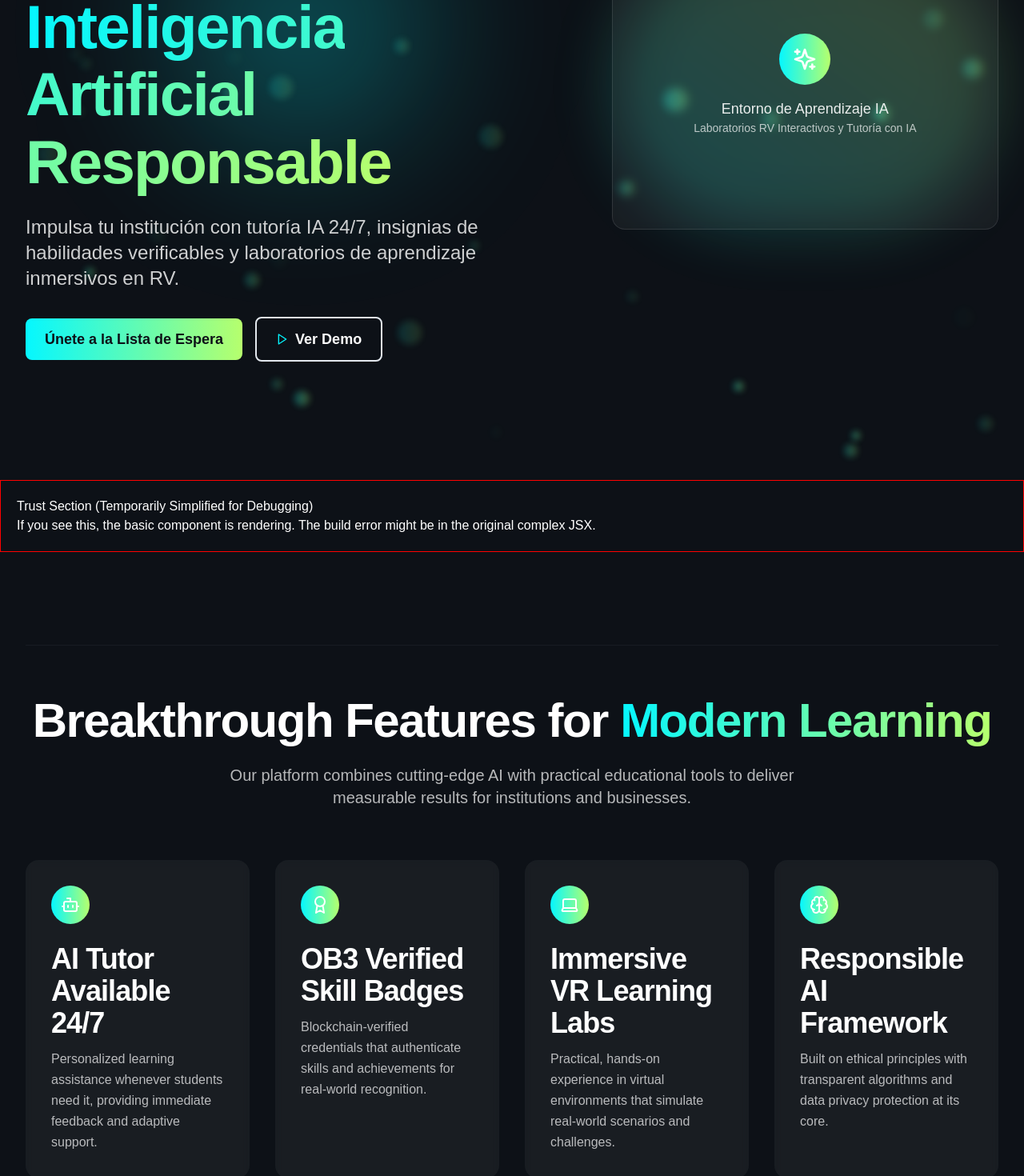
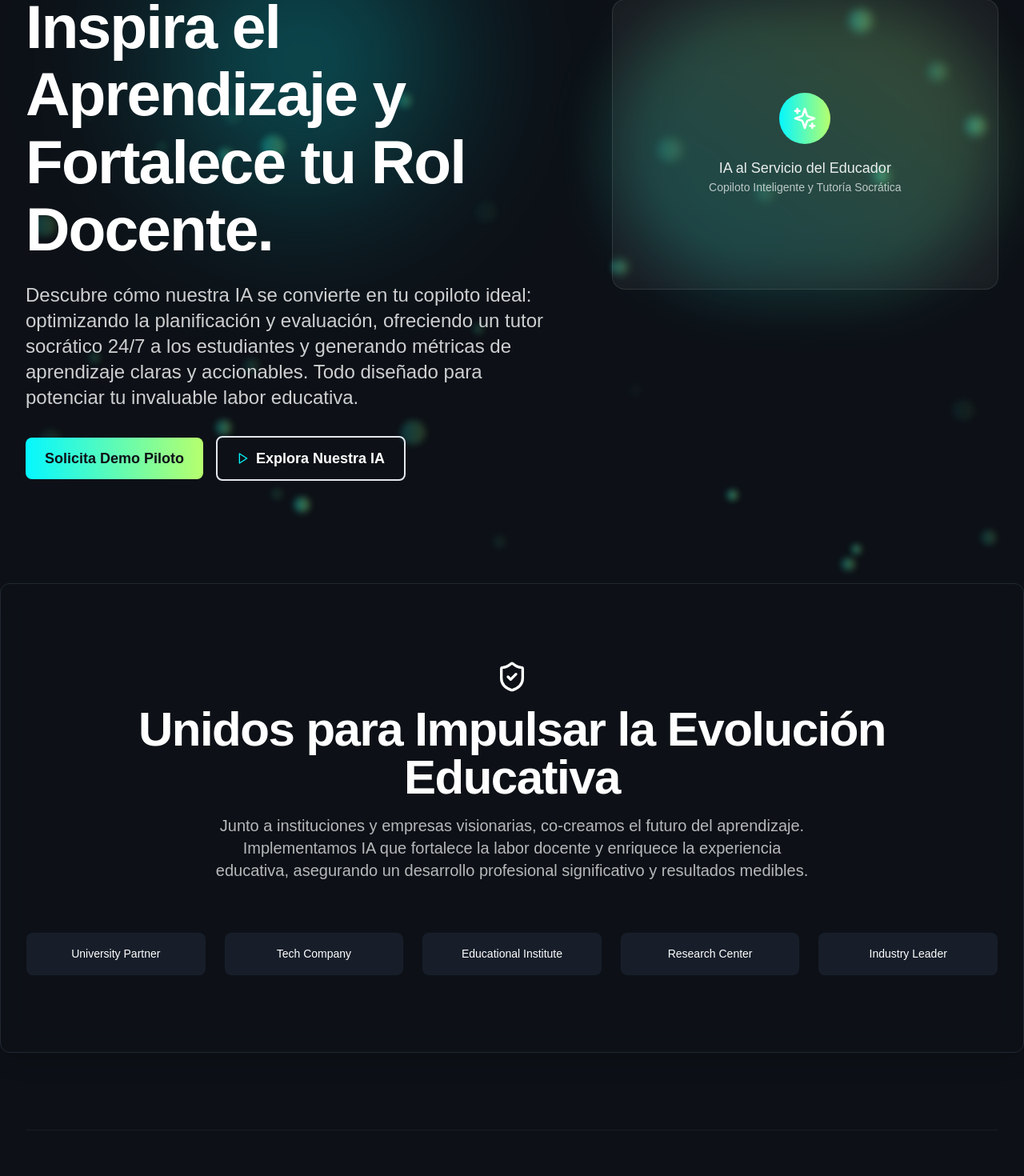
Before and after one commit to UzyOrg/Celesta, a Next.js app: page / in a window 1280 px wide. Shown: the part 400-1870 px from the top of the page at 80% size. Built offline with nearby package versions, Linux system fonts and the light colour scheme.

Commit message:
Se añadió nuevo texto en español para toda la página

```diff
--- a/src/app/privacy-policy/page.tsx
+++ b/src/app/privacy-policy/page.tsx
@@ -14,7 +14,9 @@ const PrivacyPolicyPage = async () => {
     // or 'force-cache' if the content rarely changes and you want to optimize.
     // For production, consider revalidating strategies if the HTML can change without a new build.
     const response = await fetch(`${process.env.NEXT_PUBLIC_APP_URL || 'http://localhost:3000'}/termly.html`, {
-      cache: 'no-store', // Or 'force-cache' or configure revalidation
+      // cache: 'no-store', // Eliminado para permitir cache por defecto y generación estática
+      // Para contenido que rara vez cambia, el cache por defecto (force-cache) es apropiado.
+      // Si necesitas revalidación periódica, considera: next: { revalidate: 3600 } (ej. cada hora)
     });
 
     if (!response.ok) {
--- a/src/components/CTASection.tsx
+++ b/src/components/CTASection.tsx
@@ -30,9 +30,9 @@ const CTASection: React.FC = () => {
                   viewport={{ once: true }}
                   className={`${headingStyles.h2} text-[clamp(2.8rem,6vw,5rem)] leading-[1.1] tracking-tight mb-6`}
                 >
-                  Ready to Transform Your{" "}
+                  ¿Listo para Potenciar la Educación con{" "}
                   <span className="bg-gradient-to-r from-turquoise to-lime bg-clip-text text-transparent">
-                    Educational Approach
+                    IA Inteligente
                   </span>
                   ?
                 </motion.h2>
@@ -45,7 +45,7 @@ const CTASection: React.FC = () => {
                 viewport={{ once: true }}
                 className={`${textStyles.largeBody} mb-8 text-white/90`}
               >
-                Join forward-thinking organizations already leveraging our responsible AI platform to revolutionize learning outcomes.
+                Impulsa un cambio significativo en tu institución. Descubre cómo nuestro copiloto IA, tutor socrático y métricas avanzadas pueden enriquecer la enseñanza y el aprendizaje.
               </motion.p>
 
               <motion.div
@@ -57,12 +57,12 @@ const CTASection: React.FC = () => {
               >
                 <div className="w-full sm:w-auto">
                   <Button size="lg" onClick={openModal}>
-                    Request Demo <ArrowRight className="ml-2 w-4 h-4" />
+                    Solicita Demo Piloto <ArrowRight className="ml-2 w-4 h-4" />
                   </Button>
                 </div>
                 <div className="w-full sm:w-auto">
                   <Button variant="outline" size="lg" className="border-white/20 text-white">
-                    <Mail className="mr-2 w-4 h-4" /> Contact Sales
+                    <Mail className="mr-2 w-4 h-4" /> Hablar con un Asesor
                   </Button>
                 </div>
               </motion.div>
--- a/src/components/Footer.tsx
+++ b/src/components/Footer.tsx
@@ -17,7 +17,7 @@ const Footer: React.FC = () => {
               </span>
             </div>
             <p className={`${textStyles.body} ${opacityVariants.secondary} mb-6`}>
-              Transforming education through responsible AI, empowering organizations to deliver exceptional learning experiences.
+              Potenciamos la educación con IA que enseña, mide y fortalece el rol fundamental del educador.
             </p>
             <div className="flex space-x-4">
               <a href="#" className={`${opacityVariants.tertiary} hover:text-turquoise transition-colors`} aria-label="Twitter">
@@ -38,11 +38,11 @@ const Footer: React.FC = () => {
           <div className="lg:col-span-2">
             <h3 className={`${headingStyles.subsection} text-white mb-4`}>Product</h3>
             <ul className="space-y-2">
-              <li><a href="#" className={`${textStyles.body} ${opacityVariants.secondary} hover:text-turquoise transition-colors`}>AI Tutor</a></li>
-              <li><a href="#" className={`${textStyles.body} ${opacityVariants.secondary} hover:text-turquoise transition-colors`}>OB3 Badges</a></li>
-              <li><a href="#" className={`${textStyles.body} ${opacityVariants.secondary} hover:text-turquoise transition-colors`}>VR Labs</a></li>
-              <li><a href="#" className={`${textStyles.body} ${opacityVariants.secondary} hover:text-turquoise transition-colors`}>Analytics</a></li>
-              <li><a href="#" className={`${textStyles.body} ${opacityVariants.secondary} hover:text-turquoise transition-colors`}>Integration</a></li>
+              <li><a href="#" className={`${textStyles.body} ${opacityVariants.secondary} hover:text-turquoise transition-colors`}>Tutor Socrático IA</a></li>
+              <li><a href="#" className={`${textStyles.body} ${opacityVariants.secondary} hover:text-turquoise transition-colors`}>Métricas de Aprendizaje</a></li>
+              <li><a href="#" className={`${textStyles.body} ${opacityVariants.secondary} hover:text-turquoise transition-colors`}>Copiloto IA Docente</a></li>
+              <li><a href="#" className={`${textStyles.body} ${opacityVariants.secondary} hover:text-turquoise transition-colors`}>Integraciones Flexibles</a></li>
+
             </ul>
           </div>
 
@@ -82,7 +82,7 @@ const Footer: React.FC = () => {
 
         <div className="pt-8 flex flex-col md:flex-row items-center justify-between">
           <p className={`${textStyles.small} ${opacityVariants.tertiary} mb-4 md:mb-0`}>
-            &copy; {new Date().getFullYear()} Celestea. All rights reserved.
+            &copy; {new Date().getFullYear()} Celestea AI. Todos los derechos reservados.
           </p>
           <div className="flex space-x-6">
             <a href="#" className={`${textStyles.small} ${opacityVariants.tertiary} hover:text-turquoise transition-colors`}>Terms</a>
--- a/src/components/Hero.tsx
+++ b/src/components/Hero.tsx
@@ -74,7 +74,7 @@ const Hero: React.FC = () => {
             <div className="inline-flex items-center px-3 py-1.5 mb-6 rounded-full bg-white/5 backdrop-blur-sm border border-white/10">
               <span className="text-white/90">
                 <Sparkles className="inline h-4 w-4 mr-2 text-turquoise" />
-                Innovación Educativa con IA
+                IA que Potencia al Educador
               </span>
             </div>
 
@@ -82,25 +82,22 @@ const Hero: React.FC = () => {
               <span className="absolute -z-10 inset-0 pointer-events-none bg-[radial-gradient(circle_at_center,_rgba(5,247,255,0.35)_0%,_transparent_60%)] blur-[80px] opacity-0 motion-safe:animate-fadeGlow"></span>
               <h1 className="text-[clamp(2.8rem,6vw,5rem)] font-bold leading-[1.1] tracking-tight mb-6">
                 <span className="text-white">
-                  Transformamos la Educación con{' '}
-                  <span className="bg-gradient-to-r from-turquoise to-lime bg-clip-text text-transparent">
-                    Inteligencia Artificial Responsable
-                  </span>
+                  Eleva la Enseñanza: IA que Inspira el Aprendizaje y Fortalece tu Rol Docente.
                 </span>
               </h1>
             </div>
 
             <p className="text-xl md:text-2xl text-white/80 mb-8 max-w-2xl mx-auto lg:mx-0">
-              Impulsa tu institución con tutoría IA 24/7, insignias de habilidades verificables y laboratorios de aprendizaje inmersivos en RV.
+              Descubre cómo nuestra IA se convierte en tu copiloto ideal: optimizando la planificación y evaluación, ofreciendo un tutor socrático 24/7 a los estudiantes y generando métricas de aprendizaje claras y accionables. Todo diseñado para potenciar tu invaluable labor educativa.
             </p>
 
             <div className="flex flex-col sm:flex-row items-center justify-center lg:justify-start gap-4">
               <Button size="lg" onClick={openModal}>
-                Únete a la Lista de Espera
+                Solicita Demo Piloto
               </Button>
               <Button variant="outline" size="lg" className="group">
                 <Play className="w-4 h-4 mr-2 text-turquoise group-hover:text-white transition-colors" />
-                Ver Demo
+                Explora Nuestra IA
               </Button>
             </div>
           </motion.div>
@@ -119,8 +116,8 @@ const Hero: React.FC = () => {
                     <div className="w-16 h-16 mx-auto mb-4 rounded-full bg-gradient-to-r from-turquoise to-lime flex items-center justify-center">
                       <Sparkles className="w-8 h-8 text-white" />
                     </div>
-                    <p className="text-lg font-medium text-white/90">Entorno de Aprendizaje IA</p>
-                    <p className="text-sm text-white/70">Laboratorios RV Interactivos y Tutoría con IA</p>
+                    <p className="text-lg font-medium text-white/90">IA al Servicio del Educador</p>
+                    <p className="text-sm text-white/70">Copiloto Inteligente y Tutoría Socrática</p>
                   </div>
                 </div>
               </div>
--- a/src/components/MetricsSection.tsx
+++ b/src/components/MetricsSection.tsx
@@ -70,10 +70,10 @@ const Metric: React.FC<MetricProps> = ({ value, unit, label, delay }) => {
 
 const MetricsSection: React.FC = () => {
   const metrics: MetricProps[] = [
-    { value: 94, unit: '%', label: 'Completion Rate', delay: 0 },
-    { value: 3, unit: 'x', label: 'ROI for Businesses', delay: 0.1 },
-    { value: 45, unit: '%', label: 'Time Saving', delay: 0.2 },
-    { value: 250, unit: 'k+', label: 'Active Learners', delay: 0.3 },
+    { value: 94, unit: '%', label: 'Mayor Comprensión y Retención', delay: 0 },
+    { value: 3, unit: 'x', label: 'Optimización del Proceso Educativo', delay: 0.1 },
+    { value: 45, unit: '%', label: 'Reducción de Carga Operativa Docente', delay: 0.2 },
+    { value: 250, unit: 'k+', label: 'Estudiantes Activamente Involucrados', delay: 0.3 },
   ];
 
   return (
@@ -89,7 +89,7 @@ const MetricsSection: React.FC = () => {
               className="inline-flex items-center px-4 py-2 rounded-full bg-white/5 backdrop-blur-sm mb-4"
             >
               <TrendingUp className="w-4 h-4 mr-2 text-turquoise" />
-              <span className={`${textStyles.button} ${opacityVariants.primary}`}>Real Results</span>
+              <span className={`${textStyles.button} ${opacityVariants.primary}`}>Evidencia de Progreso</span>
             </motion.div>
 
             <div className="relative">
@@ -101,9 +101,9 @@ const MetricsSection: React.FC = () => {
                 viewport={{ once: true }}
                 className={`${headingStyles.h2} text-[clamp(2.8rem,6vw,5rem)] leading-[1.1] tracking-tight mb-6`}
               >
-                Impact That{" "}
+                Datos que Transforman la{" "}
                 <span className="bg-gradient-to-r from-turquoise to-lime bg-clip-text text-transparent">
-                  Speaks for Itself
+                  Enseñanza
                 </span>
               </motion.h2>
             </div>
--- a/src/components/Navbar.tsx
+++ b/src/components/Navbar.tsx
@@ -54,7 +54,7 @@ const Navbar: React.FC = () => {
             </button>
             <Button variant="secondary">
               <Sparkles className="w-4 h-4 mr-2" />
-              Agenda una Demo
+              Solicita Demo Piloto
             </Button>
           </div>
 
@@ -89,7 +89,7 @@ const Navbar: React.FC = () => {
           <a href="#resources" className={`${textStyles.button} ${opacityVariants.primary} py-2`} onClick={() => setIsMenuOpen(false)}>Recursos</a>
           <Button variant="secondary" className="w-full">
             <Sparkles className="w-4 h-4 mr-2" />
-            Agenda una Demo
+            Solicita Demo Piloto
           </Button>
         </div>
       )}
--- a/src/components/ProductSection.tsx
+++ b/src/components/ProductSection.tsx
@@ -33,26 +33,26 @@ const ProductSection: React.FC = () => {
   const features: FeatureProps[] = [
     {
       icon: <Bot className="w-6 h-6 text-white" />,
-      title: "AI Tutor Available 24/7",
-      description: "Personalized learning assistance whenever students need it, providing immediate feedback and adaptive support.",
+      title: "Tutor Socrático IA 24/7",
+      description: "Fomenta el pensamiento crítico con un tutor IA que guía a los estudiantes mediante preguntas, promoviendo un aprendizaje profundo y autónomo.",
       delay: 0
     },
     {
       icon: <Award className="w-6 h-6 text-white" />,
-      title: "OB3 Verified Skill Badges",
-      description: "Blockchain-verified credentials that authenticate skills and achievements for real-world recognition.",
+      title: "Métricas de Aprendizaje Reales",
+      description: "Visualiza el progreso y comprende las necesidades de tus estudiantes con datos claros y accionables, facilitando una enseñanza más personalizada.",
       delay: 0.1
     },
     {
       icon: <Laptop3 className="w-6 h-6 text-white" />,
-      title: "Immersive VR Learning Labs",
-      description: "Practical, hands-on experience in virtual environments that simulate real-world scenarios and challenges.",
+      title: "Copiloto IA para Educadores",
+      description: "Optimiza tu tiempo con IA que asiste en la planificación, creación de contenido y evaluación, permitiéndote enfocarte en lo que más importa: enseñar.",
       delay: 0.2
     },
     {
       icon: <Brain className="w-6 h-6 text-white" />,
-      title: "Responsible AI Framework",
-      description: "Built on ethical principles with transparent algorithms and data privacy protection at its core.",
+      title: "IA Ética Centrada en el Humano",
+      description: "Nuestra IA, desarrollada con transparencia y equidad, está diseñada para potenciar la invaluable conexión humana en la educación.",
       delay: 0.3
     }
   ];
@@ -71,9 +71,9 @@ const ProductSection: React.FC = () => {
                 viewport={{ once: true }}
                 className={`${headingStyles.h2} text-[clamp(2.8rem,6vw,5rem)] leading-[1.1] tracking-tight mb-6`}
               >
-                Breakthrough Features for{" "}
+                IA Inteligente para Potenciar la{" "}
                 <span className="bg-gradient-to-r from-turquoise to-lime bg-clip-text text-transparent">
-                  Modern Learning
+                  Enseñanza
                 </span>
               </motion.h2>
             </div>
@@ -85,7 +85,7 @@ const ProductSection: React.FC = () => {
               viewport={{ once: true }}
               className={`${textStyles.largeBody} max-w-3xl mx-auto ${opacityVariants.secondary}`}
             >
-              Our platform combines cutting-edge AI with practical educational tools to deliver measurable results for institutions and businesses.
+              Descubre herramientas IA diseñadas como tu copiloto, un tutor socrático para estudiantes y un generador de métricas que enriquecen la labor educativa.
             </motion.p>
           </div>
 
--- a/src/components/TrustSection.tsx
+++ b/src/components/TrustSection.tsx
@@ -1,11 +1,71 @@
 import React from 'react';
+import { motion } from 'framer-motion';
+import { textStyles, headingStyles, opacityVariants } from '../styles/typography';
+import { ShieldCheck } from 'lucide-react';
+import Container from './Container';
+
+const trustLogos = [
+  { name: 'University Partner', delay: 0 },
+  { name: 'Tech Company', delay: 0.1 },
+  { name: 'Educational Institute', delay: 0.2 },
+  { name: 'Research Center', delay: 0.3 },
+  { name: 'Industry Leader', delay: 0.4 },
+];
 
 const TrustSection: React.FC = () => {
+  const sectionAnimation = {
+    hidden: { opacity: 0, y: 20 },
+    visible: { opacity: 1, y: 0, transition: { duration: 0.5 } },
+  };
+
+  const logoAnimation = {
+    hidden: { opacity: 0, scale: 0.8 },
+    visible: (custom: number) => ({
+      opacity: 1,
+      scale: 1,
+      transition: { delay: custom * 0.15 + 0.3, duration: 0.4 }, // Staggered delay
+    }),
+  };
+
   return (
-    <div style={{ padding: '20px', border: '1px solid red', margin: '20px 0' }}>
-      <h2>Trust Section (Temporarily Simplified for Debugging)</h2>
-      <p>If you see this, the basic component is rendering. The build error might be in the original complex JSX.</p>
-    </div>
+    <motion.section
+      className="py-16 md:py-24 bg-opacity-50 backdrop-filter backdrop-blur-lg border border-gray-700/50 rounded-xl shadow-xl"
+      variants={sectionAnimation}
+      initial="hidden"
+      whileInView="visible"
+      viewport={{ once: true, amount: 0.2 }}
+    >
+      <Container>
+        <div className="text-center mb-12 md:mb-16">
+          <ShieldCheck className={`w-10 h-10 ${opacityVariants.primary} mx-auto mb-4 text-turquoise`} />
+          <h2 className={`${headingStyles.h2} ${opacityVariants.primary}`}>
+            Unidos para Impulsar la Evolución Educativa
+          </h2>
+          <p className={`${textStyles.largeBody} ${opacityVariants.secondary} mt-4 max-w-3xl mx-auto`}>
+            Junto a instituciones y empresas visionarias, co-creamos el futuro del aprendizaje. Implementamos IA que fortalece la labor docente y enriquece la experiencia educativa, asegurando un desarrollo profesional significativo y resultados medibles.
+          </p>
+        </div>
+        <div className="grid grid-cols-2 sm:grid-cols-3 md:grid-cols-4 lg:grid-cols-5 gap-x-6 gap-y-8 items-center">
+          {trustLogos.map((logo, index) => (
+            <motion.div
+              key={logo.name}
+              className={`flex flex-col items-center justify-center text-center p-4 rounded-lg bg-gray-800/60 hover:bg-gray-700/80 transition-colors duration-300`}
+              custom={index}
+              variants={logoAnimation}
+              initial="hidden"
+              whileInView="visible"
+              viewport={{ once: true, amount: 0.5 }}
+            >
+              {/* Placeholder for actual logos - using text for now */}
+              {/* <img src={`/logos/${logo.name.toLowerCase().replace(/\s+/g, '-')}.svg`} alt={logo.name} className="h-12 mb-2 filter grayscale hover:grayscale-0 transition-all" /> */}
+              <span className={`${textStyles.small} ${opacityVariants.primary} font-medium`}>
+                {logo.name}
+              </span>
+            </motion.div>
+          ))}
+        </div>
+      </Container>
+    </motion.section>
   );
 };
 
```
